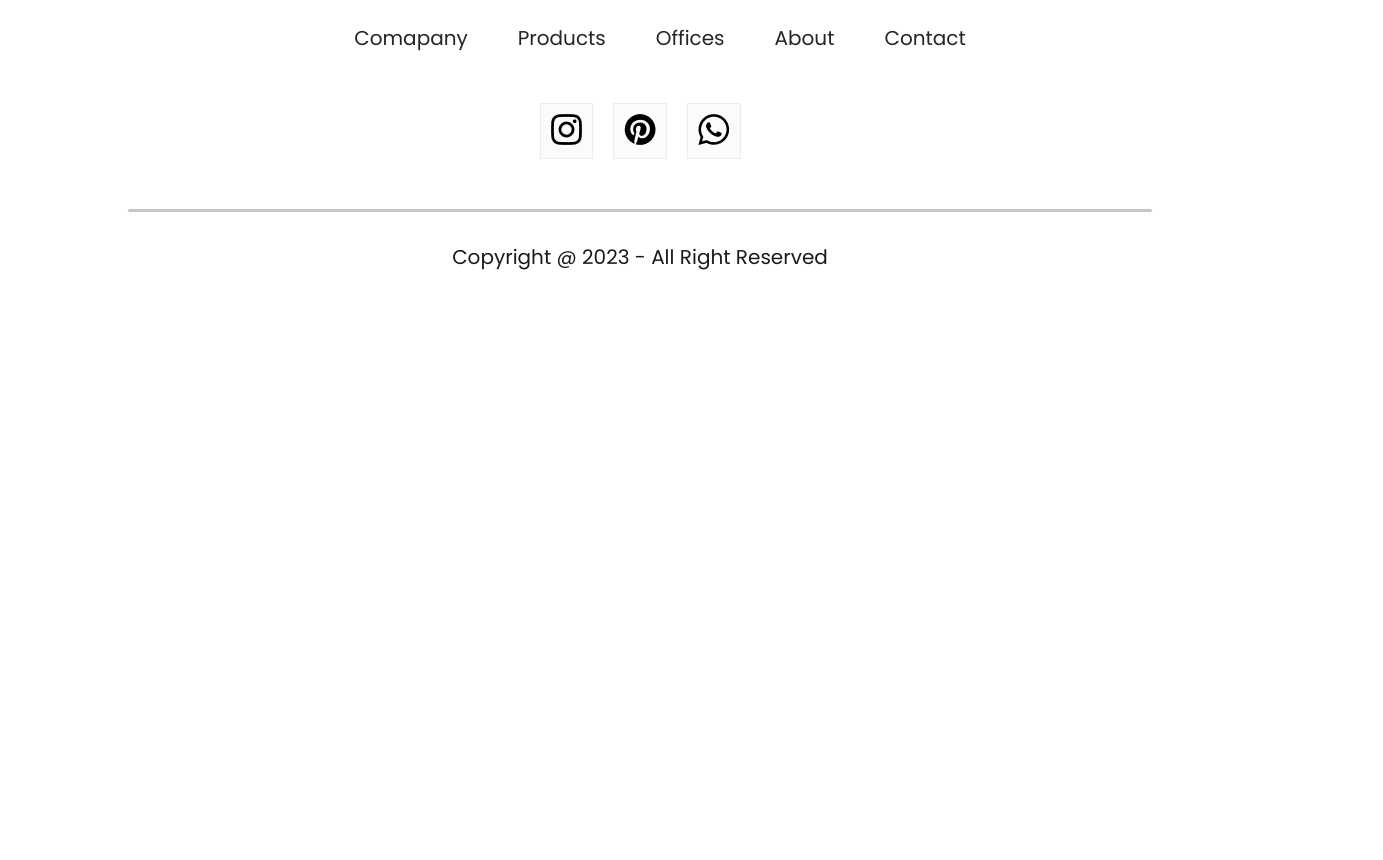
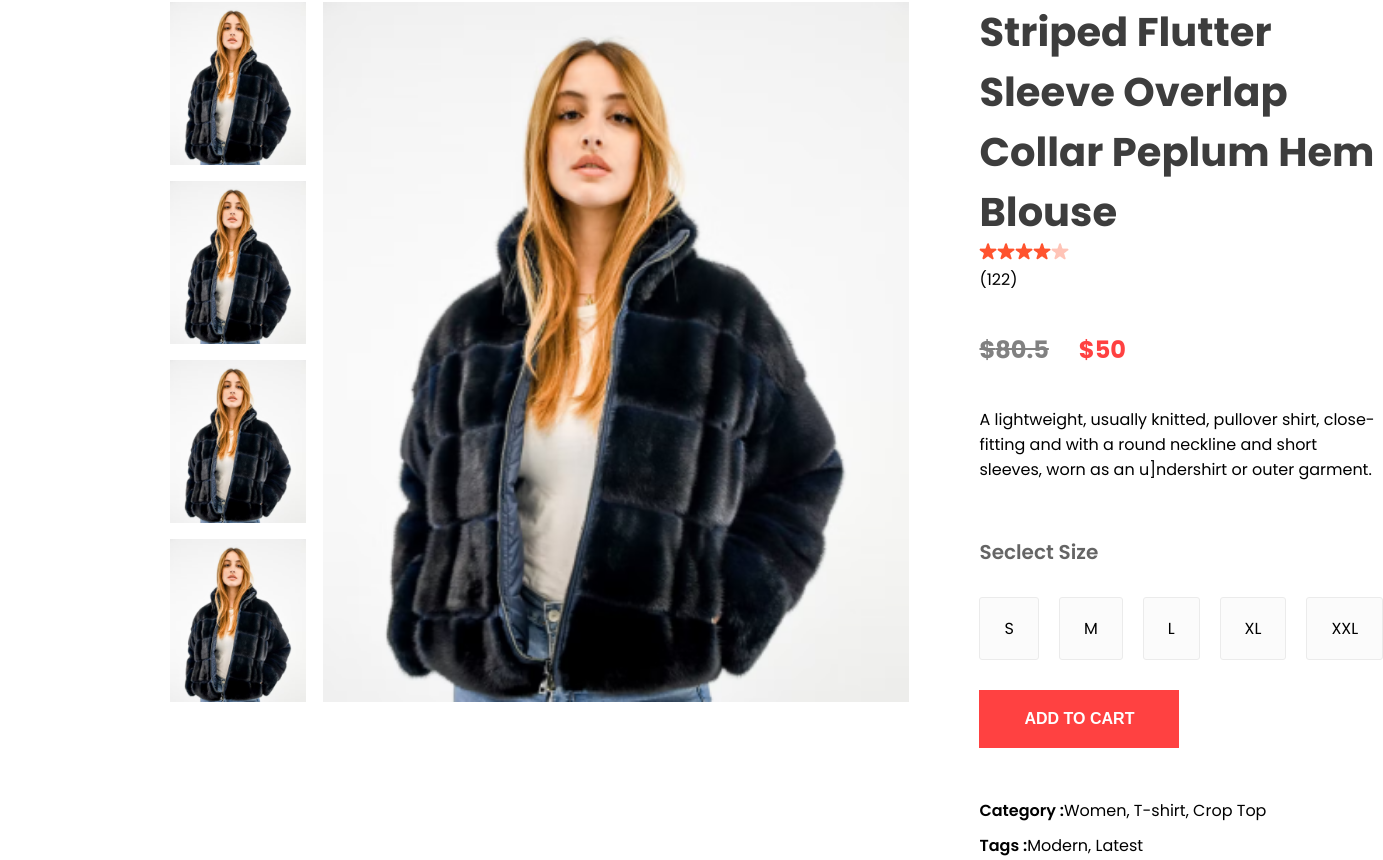
Before and after one commit to aditya-k-maurya/ecommerce, a React (Create React App) app in the folder frontend/: page /product/1 in a window 1280 px wide. Shown: the part 240-1100 px from the top of the page, 1383 px wide, since content can reach past the window. Before the commit the page ends 800 px from the top, so only its background shows below. Built offline with nearby package versions, Linux system fonts and the light colour scheme.

Commit message:
product display component

```diff
--- /dev/null
+++ b/frontend/src/Components/Breadcrum/Breadcrum.css
@@ -0,0 +1,10 @@
+.breadcrum{
+  display: flex;
+  align-items: center;
+  gap: 8px;
+  color: #5e5e5e;
+  font-size: 16px;
+  font-weight: 600;
+  margin: 60px 170px;
+  text-transform: capitalize;
+}
--- /dev/null
+++ b/frontend/src/Components/Breadcrum/Breadcrum.jsx
@@ -0,0 +1,16 @@
+import React from "react";
+import "./Breadcrum.css";
+import arrow_icon from "../Assets/breadcrum_arrow.png";
+
+const Breadcrum = (props) => {
+	const { product } = props;
+	return (
+		<div className="breadcrum">
+			HOME <img src={arrow_icon} alt="" /> SHOP <img src={arrow_icon} alt="" />
+			{product.category} <img src={arrow_icon} alt="" />
+			{product.name}
+		</div>
+	);
+};
+
+export default Breadcrum;
--- a/frontend/src/Components/Items/Item.jsx
+++ b/frontend/src/Components/Items/Item.jsx
@@ -1,11 +1,12 @@
 import React from 'react'
 import './Item.css'
+import { Link } from 'react-router-dom'
 
 
 const Item = (props) => {
   return (
     <div className="item">
-      <img src={props.image} alt="" />
+      <Link to={`/product/${props.id}`}><img src={props.image} alt="" /></Link>
       <p>{props.name}</p>
       <div className="item-prices">
         <div className="item-price-new">
--- /dev/null
+++ b/frontend/src/Components/ProductDisplay/ProductDisplay.css
@@ -0,0 +1,104 @@
+.productdisplay{
+  display: flex;
+  margin: 0px 170px;
+}
+
+.productdisplay-left{
+  display: flex;
+  gap:17px;
+}
+
+.productdisplay-img-list{
+  display: flex;
+  flex-direction: column;
+  gap: 16px;
+}
+
+.productdisplay-img-list img{
+  height: 163px;
+}
+
+.productdisplay-main-img{
+  width: 586px;
+  height: 700px;
+}
+
+.productdisplay-right{
+  margin:0px 70px;
+  display: flex;
+  flex-direction: column;
+}
+
+.productdisplay-right h1{
+  color: #3d3d3d;
+  font-size: 40px;
+  font-weight: 700;
+}
+
+.productdisplay-right-starts{
+  display: flex;
+  align-items: center;
+  margin-top: 13px;
+  gap:5px;
+  color:#1c1c1c;
+  font-size: 16px;
+}
+
+.productdisplay-right-prices{
+  display: flex;
+  margin: 40px 0px;
+  gap: 30px;
+  font-size: 24px;
+  font-weight: 700;
+}
+
+.productdisplay-right-price-old{
+  color: #818181;
+  text-decoration: line-through;
+}
+
+.productdisplay-right-price-new{
+  color: #ff4141;
+}
+
+.productdisplay-right-size h1{
+  margin-top: 55px;
+  color: #656565;
+  font-size: 20px;
+  font-weight: 600;
+}
+
+.productdisplay-right-sizes{
+  display:flex;
+  margin: 30px 0px;
+  gap:20px
+}
+
+.productdisplay-right-sizes div{
+  padding: 18px 24px;
+  background-color: #fbfbfb;
+  border: 1px solid #ebebeb;
+  border-radius:3px;
+  cursor: pointer;
+}
+
+.productdisplay-right button{
+  padding: 20px 40px;
+  width: 200px;
+  font-size: 16px;
+  font-weight: 600;
+  color: white;
+  background-color: #ff4141;
+  margin-bottom: 40px;
+  border: none;
+  outline: none;
+  cursor: pointer;
+}
+
+.productdisplay-right-category{
+  margin-top: 10px;
+}
+
+.productdisplay-right-category span{
+  font-weight: 600;
+}
--- /dev/null
+++ b/frontend/src/Components/ProductDisplay/ProductDisplay.jsx
@@ -0,0 +1,67 @@
+import React from 'react'
+import './ProductDisplay.css'
+import star_icon from "../Assets/star_icon.png";
+import star_dull_icon from "../Assets/star_dull_icon.png";
+
+const ProductDisplay = (props) => {
+  const { product } = props;
+  return (
+		<div className="productdisplay">
+			<div className="productdisplay-left">
+				<div className="productdisplay-img-list">
+					<img src={product.image} alt="" />
+					<img src={product.image} alt="" />
+					<img src={product.image} alt="" />
+					<img src={product.image} alt="" />
+				</div>
+				<div className="productdisplay-img">
+					<img src={product.image} alt="" className="productdisplay-main-img" />
+				</div>
+			</div>
+			<div className="productdisplay-right">
+				<h1>{product.name}</h1>
+				<div className="productdisplay-right-star">
+					<img src={star_icon} alt="" />
+					<img src={star_icon} alt="" />
+					<img src={star_icon} alt="" />
+					<img src={star_icon} alt="" />
+					<img src={star_dull_icon} alt="" />
+					<p>(122)</p>
+				</div>
+				<div className="productdisplay-right-prices">
+					<div className="productdisplay-right-price-old">
+						${product.old_price}
+					</div>
+					<div className="productdisplay-right-price-new">
+						${product.new_price}
+					</div>
+				</div>
+
+				<div className="productdisplay-right-description">
+					A lightweight, usually knitted, pullover shirt, close-fitting and with
+					a round neckline and short sleeves, worn as an u]ndershirt or outer
+					garment.
+				</div>
+				<div className="productdisplay-right-size">
+					<h1>Seclect Size</h1>
+					<div className="productdisplay-right-sizes">
+						<div>S</div>
+						<div>M</div>
+						<div>L</div>
+						<div>XL</div>
+						<div>XXL</div>
+					</div>
+				</div>
+				<button>ADD TO CART</button>
+				<p className="productdisplay-right-category">
+					<span>Category :</span>Women, T-shirt, Crop Top
+				</p>
+				<p className="productdisplay-right-category">
+					<span>Tags :</span>Modern, Latest
+				</p>
+			</div>
+		</div>
+	);
+}
+
+export default ProductDisplay
--- a/frontend/src/Pages/Product.jsx
+++ b/frontend/src/Pages/Product.jsx
@@ -1,8 +1,19 @@
-import React from 'react'
+import React, { useContext } from 'react'
+import { ShopContext } from '../Context/ShopContext'
+import { useParams } from 'react-router-dom';
+import Breadcrum from '../Components/Breadcrum/Breadcrum';
+import ProductDisplay from '../Components/ProductDisplay/ProductDisplay';
 
 const Product = () => {
+  const {all_product} = useContext(ShopContext)
+  const { productId } = useParams();
+  const product = all_product.find((e)=> e.id=== Number(productId))
+
   return (
-    <div>Product</div>
+    <>
+      <Breadcrum product={product} />
+      <ProductDisplay product={product} />
+    </>
   )
 }
 
```
